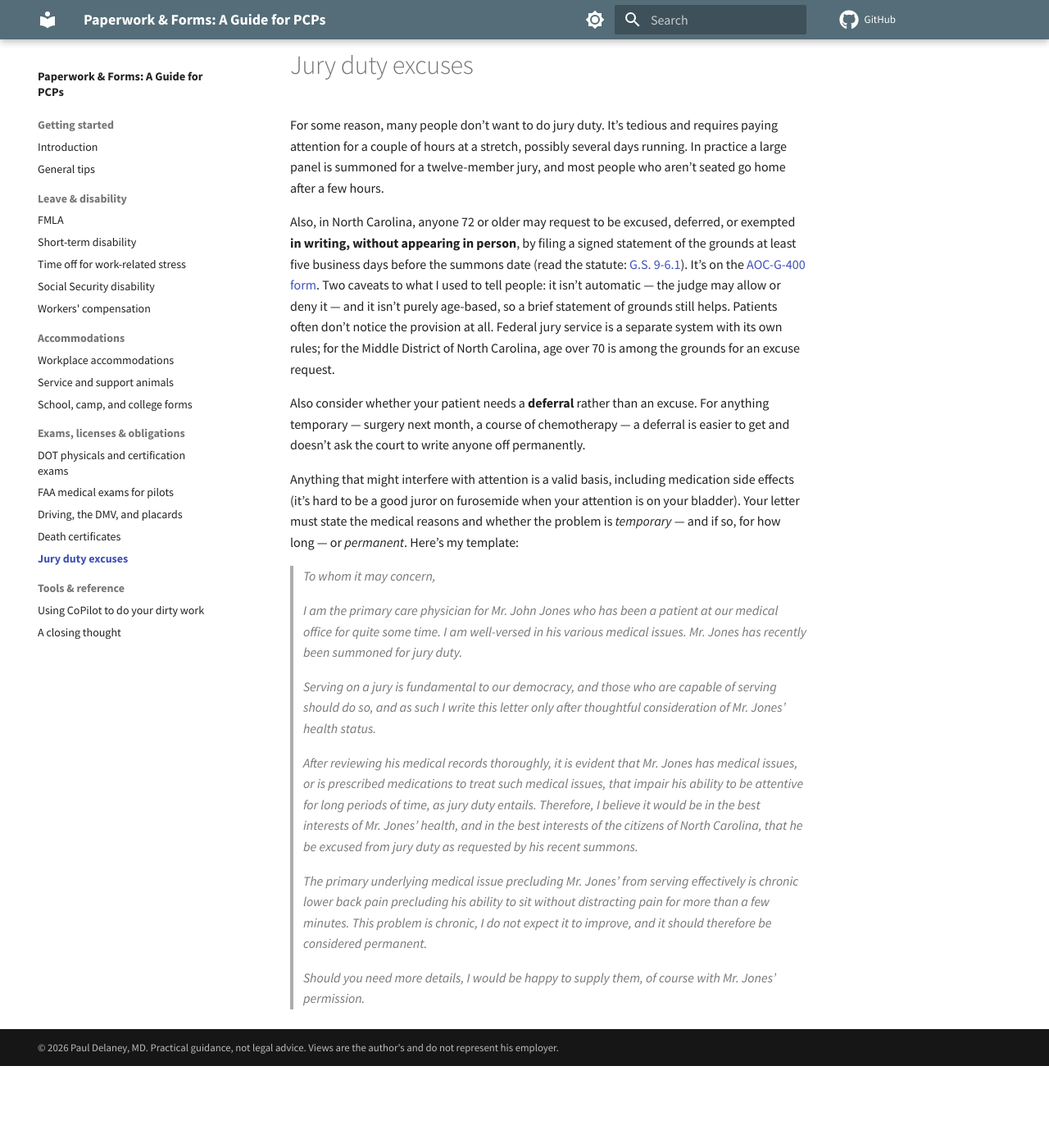
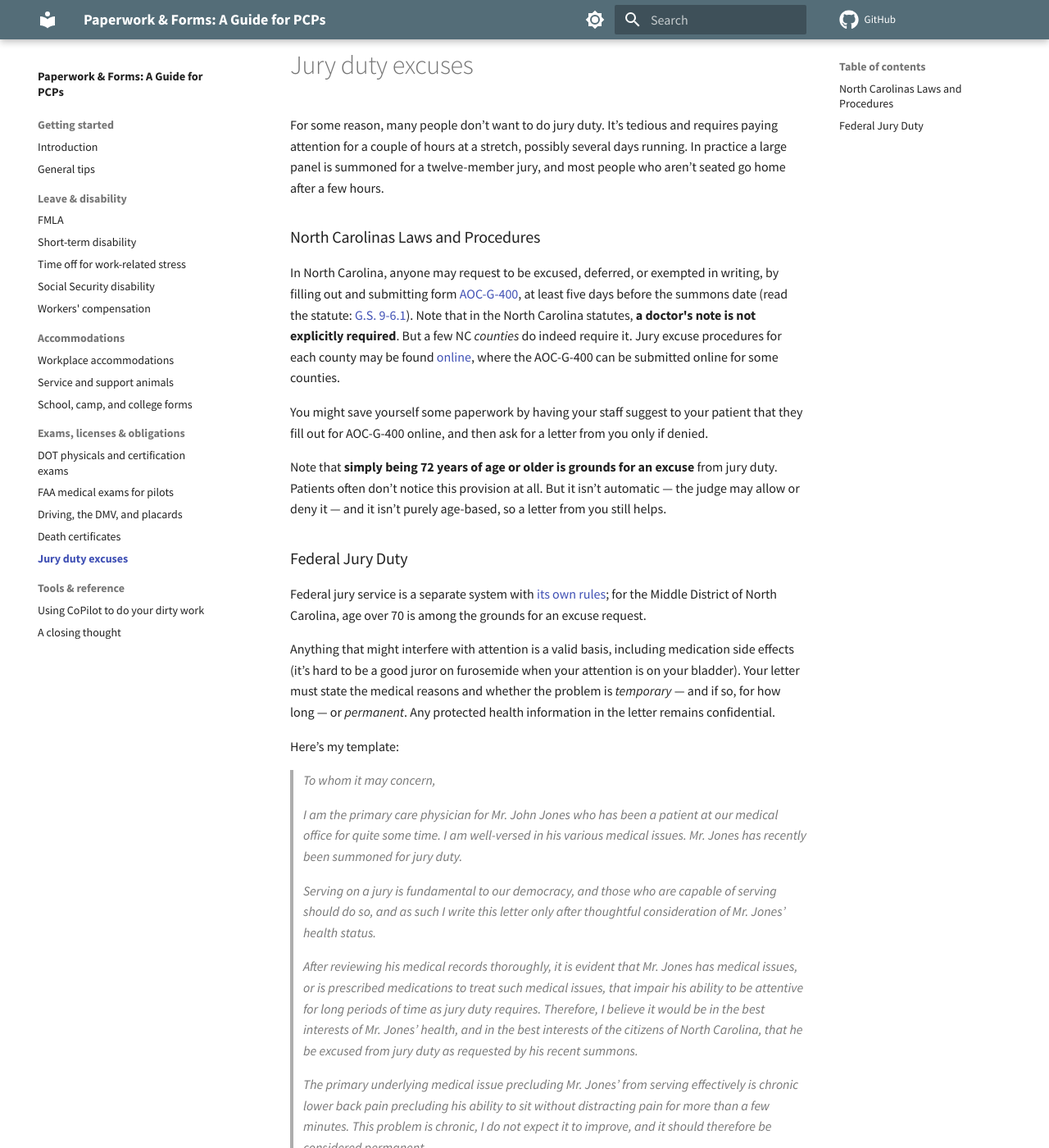
Before and after one commit to pdel4096/PCP-paperwork-guide, an MkDocs documentation site: the page built from docs/exams/jury-duty.md, in a window 1280 px wide and 1400 px high, scrolled down 423 px. Shown: the whole window at 82% size. Built offline with MkDocs 1.6.1 and Material for MkDocs 9.7.7, drawn with Linux system fonts in a browser that asks for light colours; comment, search, counter and statistics services are not loaded; before the commit the page ends 1723 px from its top, so only the background shows below that; some of the changed text lies outside the part shown.

Commit message:
Update from Mac Mini 2026-09-07 23:04

```diff
--- a/docs/exams/jury-duty.md
+++ b/docs/exams/jury-duty.md
@@ -6,11 +6,21 @@ title: "Jury duty excuses"
 
 For some reason, many people don’t want to do jury duty. It’s tedious and requires paying attention for a couple of hours at a stretch, possibly several days running. In practice a large panel is summoned for a twelve-member jury, and most people who aren’t seated go home after a few hours.
 
-Also, in North Carolina, anyone 72 or older may request to be excused, deferred, or exempted **in writing, without appearing in person**, by filing a signed statement of the grounds at least five business days before the summons date (read the statute: [G.S. 9-6.1](https://www.ncleg.gov/enactedlegislation/statutes/pdf/bysection/chapter_9/gs_9-6.1.pdf)). It’s on the [AOC-G-400 form](https://www.nccourts.gov/assets/documents/forms/g400_1.pdf). Two caveats to what I used to tell people: it isn’t automatic — the judge may allow or deny it — and it isn’t purely age-based, so a brief statement of grounds still helps. Patients often don’t notice the provision at all. Federal jury service is a separate system with its own rules; for the Middle District of North Carolina, age over 70 is among the grounds for an excuse request.
+### North Carolinas Laws and Procedures
 
-Also consider whether your patient needs a **deferral** rather than an excuse. For anything temporary — surgery next month, a course of chemotherapy — a deferral is easier to get and doesn’t ask the court to write anyone off permanently.
+In North Carolina, anyone may request to be excused, deferred, or exempted in writing, by filling out and submitting form [AOC-G-400](https://www.nccourts.gov/assets/documents/forms/g400_1.pdf), at least five days before the summons date (read the statute: [G.S. 9-6.1](https://www.ncleg.gov/enactedlegislation/statutes/pdf/bysection/chapter_9/gs_9-6.1.pdf)). Note that in the North Carolina statutes, **a doctor's note is not explicitly required**. But a few NC *counties* do indeed require it. Jury excuse procedures for each county may be found [online](www.nccourts.gov/help-topics/jury-service/jury-service), where the AOC-G-400 can be submitted online for some counties.
 
-Anything that might interfere with attention is a valid basis, including medication side effects (it’s hard to be a good juror on furosemide when your attention is on your bladder). Your letter must state the medical reasons and whether the problem is *temporary* — and if so, for how long — or *permanent*. Here’s my template:
+You might save yourself some paperwork by having your staff suggest to your patient that they fill out for AOC-G-400 online, and then ask for a letter from you only if denied.
+
+Note that **simply being 72 years of age or older is grounds for an excuse** from jury duty. Patients often don’t notice this provision at all. But it isn’t automatic — the judge may allow or deny it — and it isn’t purely age-based, so a letter from you still helps.
+
+### Federal Jury Duty
+
+Federal jury service is a separate system with [its own rules](https://www.ncmd.uscourts.gov/information-jurors); for the Middle District of North Carolina, age over 70 is among the grounds for an excuse request.
+
+Anything that might interfere with attention is a valid basis, including medication side effects (it’s hard to be a good juror on furosemide when your attention is on your bladder). Your letter must state the medical reasons and whether the problem is *temporary* — and if so, for how long — or *permanent*. Any protected health information in the letter remains confidential.
+
+Here’s my template:
 
 > *To whom it may concern,*
 >
@@ -18,8 +28,8 @@ Anything that might interfere with attention is a valid basis, including medicat
 >
 > *Serving on a jury is fundamental to our democracy, and those who are capable of serving should do so, and as such I write this letter only after thoughtful consideration of Mr. Jones’ health status.*
 >
-> *After reviewing his medical records thoroughly, it is evident that Mr. Jones has medical issues, or is prescribed medications to treat such medical issues, that impair his ability to be attentive for long periods of time, as jury duty entails. Therefore, I believe it would be in the best interests of Mr. Jones’ health, and in the best interests of the citizens of North Carolina, that he be excused from jury duty as requested by his recent summons.*
+> *After reviewing his medical records thoroughly, it is evident that Mr. Jones has medical issues, or is prescribed medications to treat such medical issues, that impair his ability to be attentive for long periods of time as jury duty requires. Therefore, I believe it would be in the best interests of Mr. Jones’ health, and in the best interests of the citizens of North Carolina, that he be excused from jury duty as requested by his recent summons.*
 >
 > *The primary underlying medical issue precluding Mr. Jones’ from serving effectively is chronic lower back pain precluding his ability to sit without distracting pain for more than a few minutes. This problem is chronic, I do not expect it to improve, and it should therefore be considered permanent.*
 >
-> *Should you need more details, I would be happy to supply them, of course with Mr. Jones’ permission.*
+> *Should you need more details, I would be happy to supply them, in according with HIPAA regulations.*
```
